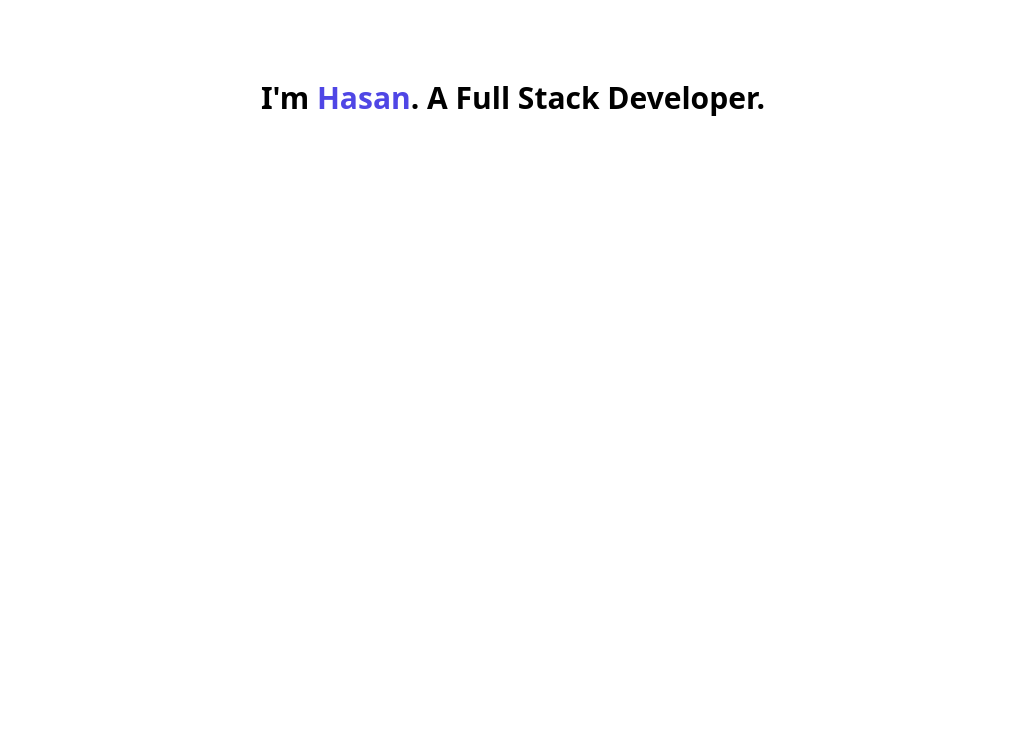
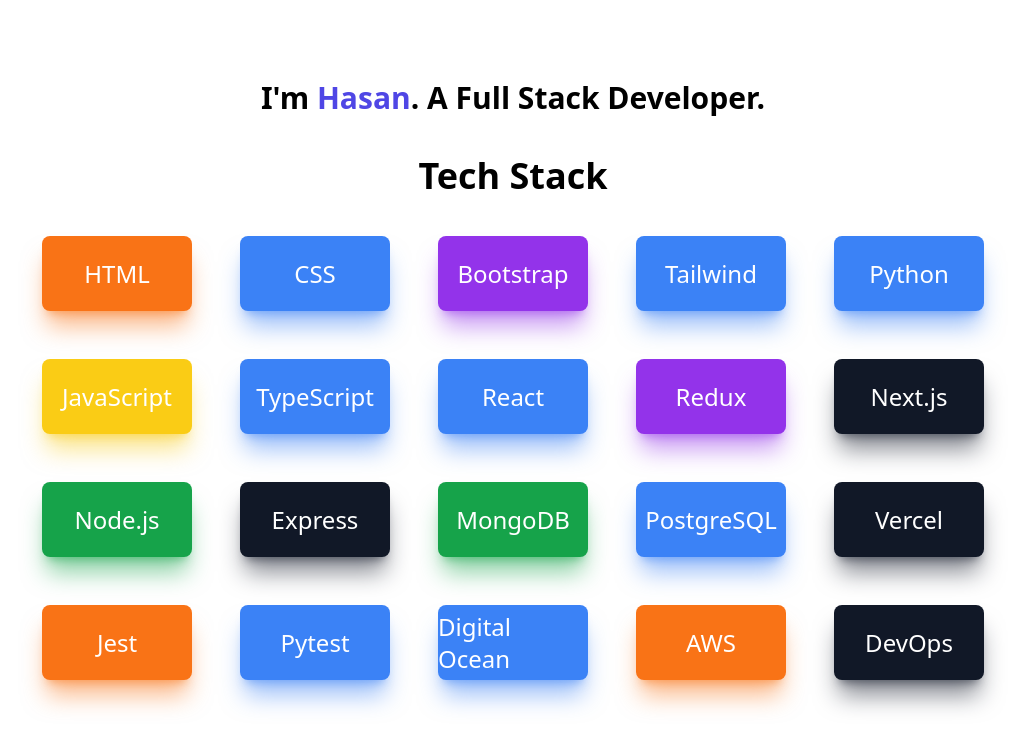
Before and after one commit to hsattar/hsattar, a Next.js app: page / in a window 1280 px wide. Shown: the top 748 px of the page, without its empty margins (127-1152 px from the left). Built offline with nearby package versions, Linux system fonts and the light colour scheme.

Commit message:
added skills to page

```diff
--- a/src/app/page.tsx
+++ b/src/app/page.tsx
@@ -1,9 +1,11 @@
 import HeroSection from "@/components/HeroSection"
+import Skills from "@/components/skills"
 
 export default function Home() {
   return (
     <>
     <HeroSection />
+    <Skills />
     </>
   )
 }
--- /dev/null
+++ b/src/components/skills.tsx
@@ -0,0 +1,98 @@
+export default function Skills() {
+    return (
+        <>
+        <h2 className="text-center text-4xl font-semibold my-10 select-none">Tech Stack</h2>
+        <div className="flex justify-center select-none">
+            <div className="grid grid-cols-2 sm:grid-cols-3 md:grid-cols-4 lg:grid-cols-5 gap-12 max-w-[1000px] place-items-center place-content-center">
+                { technologies.map(({technology, color, shadow}, index) => (
+                    <div key={index} className={`${color} h-[75px] w-[150px] flex justify-center items-center rounded-lg shadow-xl ${shadow}`}>
+                        <p className="text-white text-2xl">{technology}</p>
+                    </div>
+                )) }
+            </div>
+        </div>
+        </>
+    )
+}
+
+const technologies:ITechnologies[] = [{
+    technology: 'HTML',
+    color: 'bg-orange-500',
+    shadow: 'shadow-orange-500/50'
+}, {
+    technology: 'CSS',
+    color: 'bg-blue-500',
+    shadow: 'shadow-blue-500/50'
+}, {
+    technology: 'Bootstrap',
+    color: 'bg-purple-600',
+    shadow: 'shadow-purple-600/50'
+}, {
+    technology: 'Tailwind',
+    color: 'bg-blue-500',
+    shadow: 'shadow-blue-500/50'
+}, {
+    technology: 'Python',
+    color: 'bg-blue-500',
+    shadow: 'shadow-blue-500/50'
+}, {
+    technology: 'JavaScript',
+    color: 'bg-yellow-400',
+    shadow: 'shadow-yellow-400/50'
+}, {
+    technology: 'TypeScript',
+    color: 'bg-blue-500',
+    shadow: 'shadow-blue-500/50'
+}, {
+    technology: 'React',
+    color: 'bg-blue-500',
+    shadow: 'shadow-blue-500/50'
+}, {
+    technology: 'Redux',
+    color: 'bg-purple-600',
+    shadow: 'shadow-purple-600/50'
+}, {
+    technology: 'Next.js',
+    color: 'bg-gray-900',
+    shadow: 'shadow-gray-900/50'
+}, {
+    technology: 'Node.js',
+    color: 'bg-green-600',
+    shadow: `shadow-green-600/50`
+}, {
+    technology: 'Express',
+    color: 'bg-gray-900',
+    shadow: 'shadow-gray-900/50'
+}, {
+    technology: 'MongoDB',
+    color: 'bg-green-600',
+    shadow: `shadow-green-600/50`
+}, {
+    technology: 'PostgreSQL',
+    color: 'bg-blue-500',
+    shadow: 'shadow-blue-500/50'
+}, {
+    technology: 'Vercel',
+    color: 'bg-gray-900',
+    shadow: 'shadow-gray-900/50'
+}, {
+    technology: 'Jest',
+    color: 'bg-orange-500',
+    shadow: 'shadow-orange-500/50'
+}, {
+    technology: 'Pytest',
+    color: 'bg-blue-500',
+    shadow: 'shadow-blue-500/50'
+}, {
+    technology: 'Digital Ocean',
+    color: 'bg-blue-500',
+    shadow: 'shadow-blue-500/50'
+}, {
+    technology: 'AWS',
+    color: 'bg-orange-500',
+    shadow: 'shadow-orange-500/50'
+}, {
+    technology: 'DevOps',
+    color: 'bg-gray-900',
+    shadow: 'shadow-gray-900/50'
+}]
```
Also changed, not shown: types/global.d.ts (added, +29 -0 lines).
